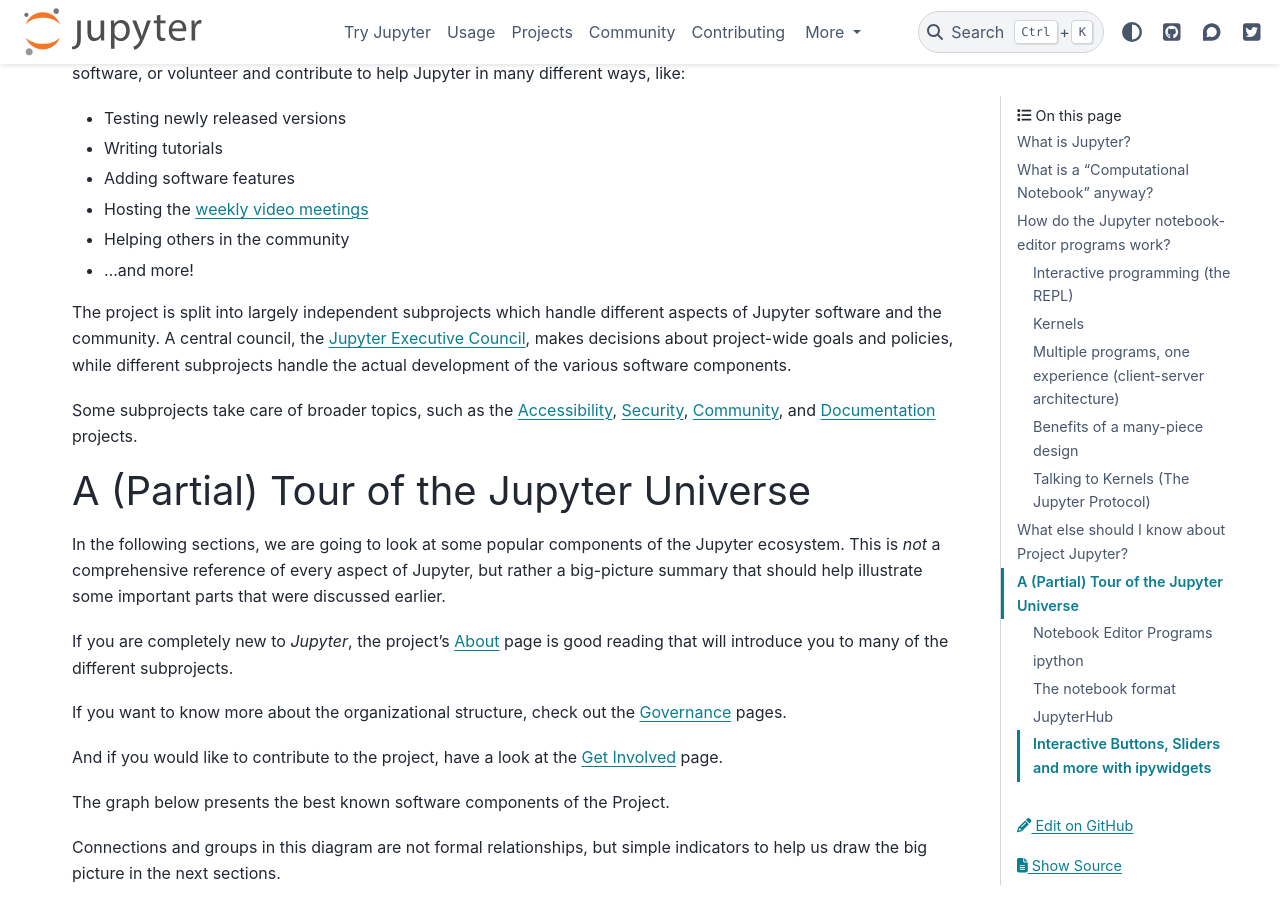
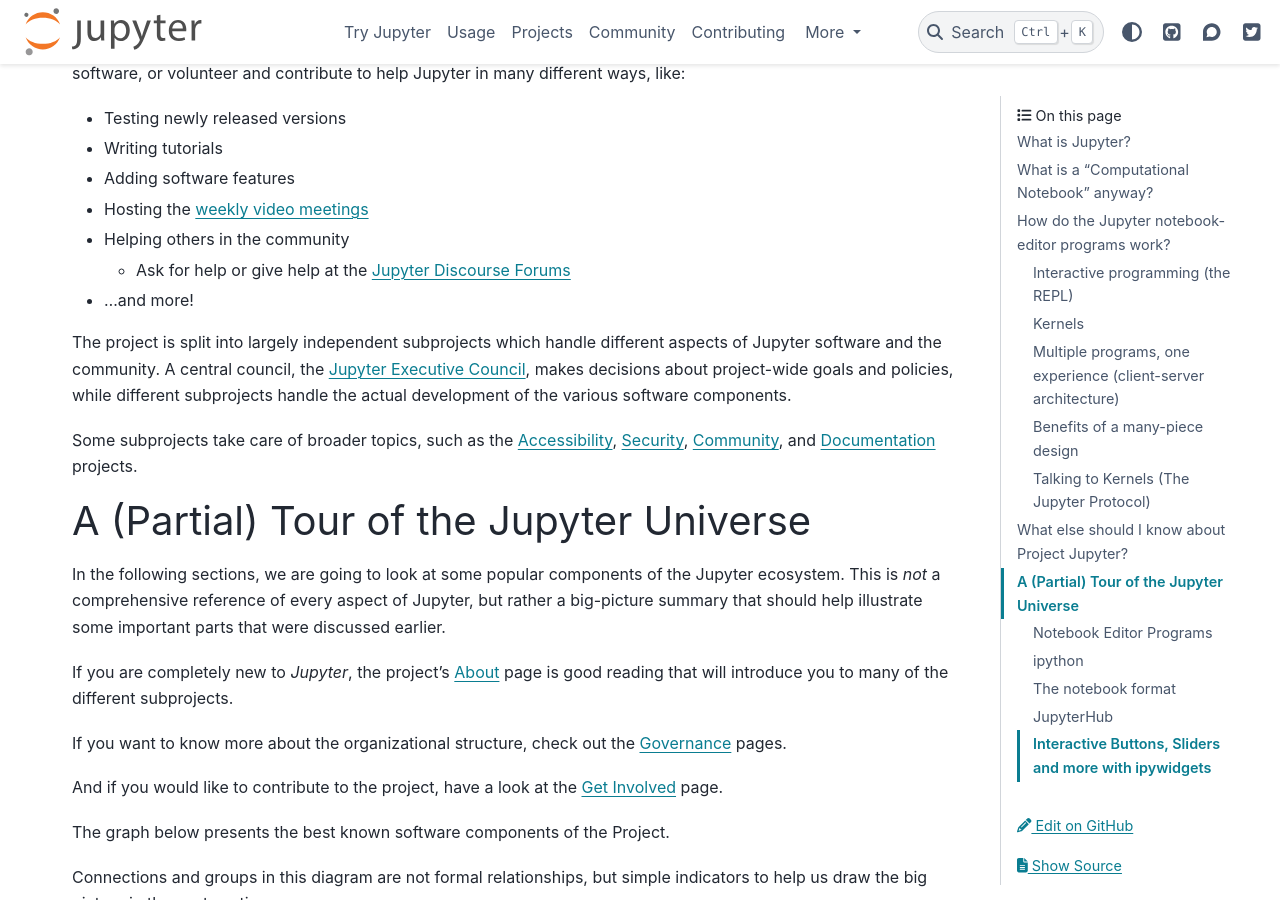
Before and after one commit to jupyter/jupyter, a Sphinx documentation site: the page built from docs/source/what_is_jupyter.md, in a window 1280 px wide and 900 px high, scrolled down 5694 px. Built offline with Sphinx 7.4.7 and the PyData theme 0.15.4, drawn with Linux system fonts in a browser that asks for light colours; pages that are not in the unit, such as notebooks, are missing from menus.

Commit message:
Add discourse link.

```diff
--- a/docs/source/what_is_jupyter.md
+++ b/docs/source/what_is_jupyter.md
@@ -240,6 +240,7 @@
 - Adding software features
 - Hosting the [weekly video meetings](https://jupyter.org/community#live-events)
 - Helping others in the community
+  - Ask for help or give help at the [Jupyter Discourse Forums](https://discourse.jupyter.org/)
 - ...and more!
 
 The project is split into largely independent subprojects which handle
```
